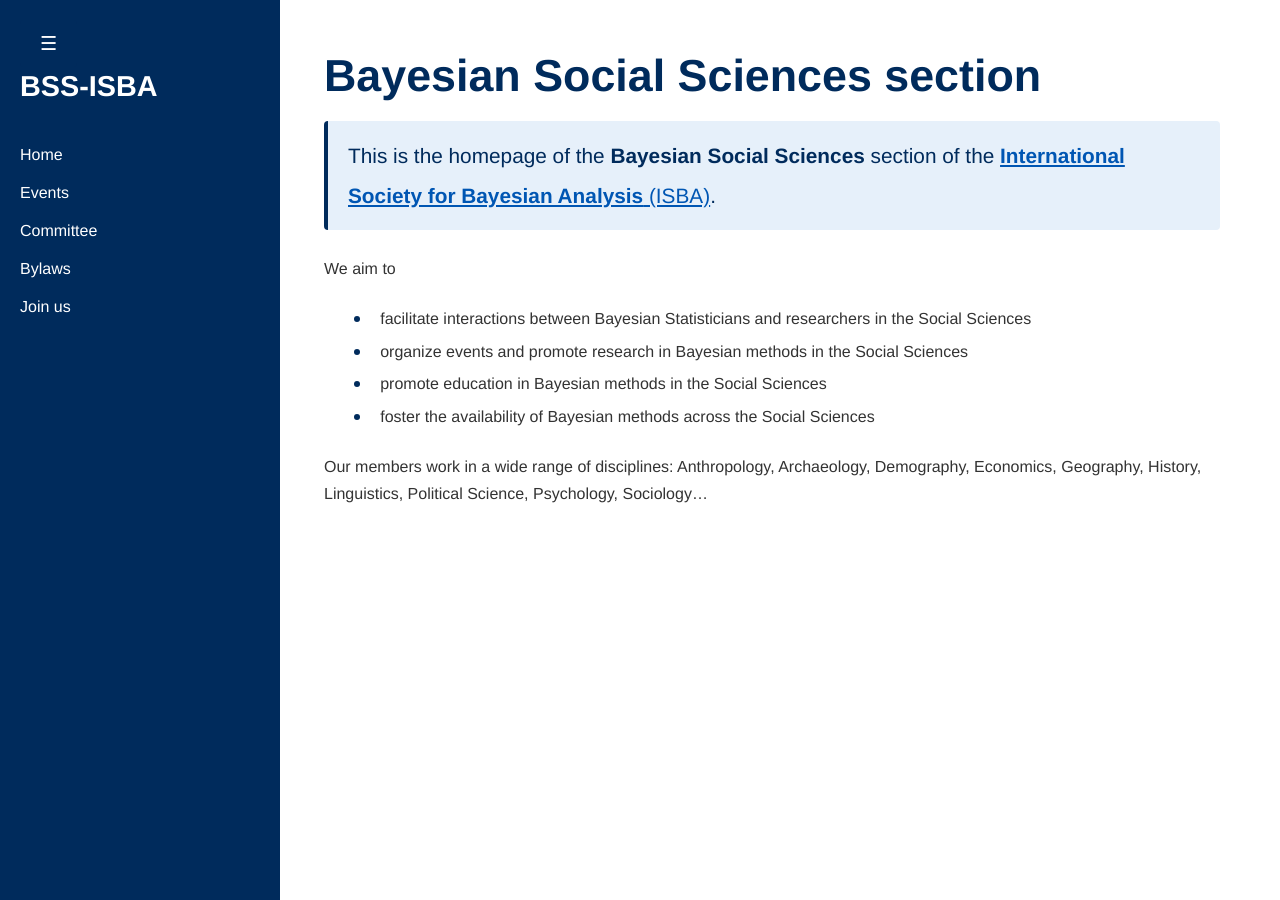
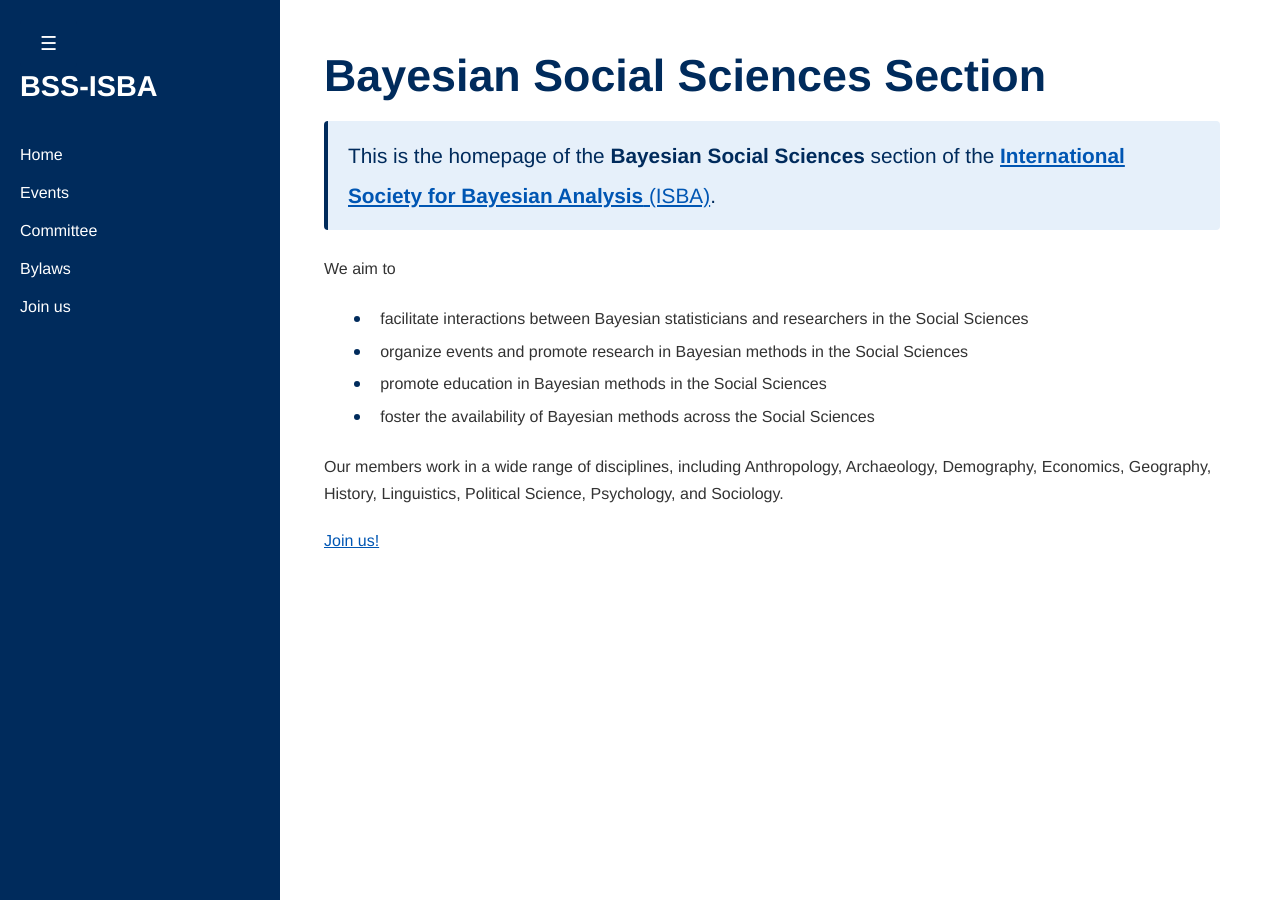
Before and after one commit to BSS-ISBA/BSS-ISBA.github.io, a Jekyll site: the page built from index.md, in a window 1280 px wide. Built offline with Jekyll 4.4.1, drawn with Linux system fonts in a browser that asks for light colours.

Commit message:
homepage

```diff
--- a/index.md
+++ b/index.md
@@ -3,14 +3,16 @@
 title: Home
 ---
 
-# Bayesian Social Sciences section
+# Bayesian Social Sciences Section
 
 This is the homepage of the <b>Bayesian Social Sciences</b> section of the <a href="https://bayesian.org"><b>International Society for Bayesian Analysis</b> (ISBA)</a>.
 
 We aim to
-* facilitate interactions between Bayesian Statisticians and researchers in the Social Sciences
+* facilitate interactions between Bayesian statisticians and researchers in the Social Sciences
 * organize events and promote research in Bayesian methods in the Social Sciences
 * promote education in Bayesian methods in the Social Sciences
 * foster the availability of Bayesian methods across the Social Sciences
 
-Our members work in a wide range of disciplines: Anthropology, Archaeology, Demography, Economics, Geography, History, Linguistics, Political Science, Psychology, Sociology...
+Our members work in a wide range of disciplines, including Anthropology, Archaeology, Demography, Economics, Geography, History, Linguistics, Political Science, Psychology, and Sociology.
+
+<a href="{{ '/membership/' | relative_url }}">Join us!</a>
```
